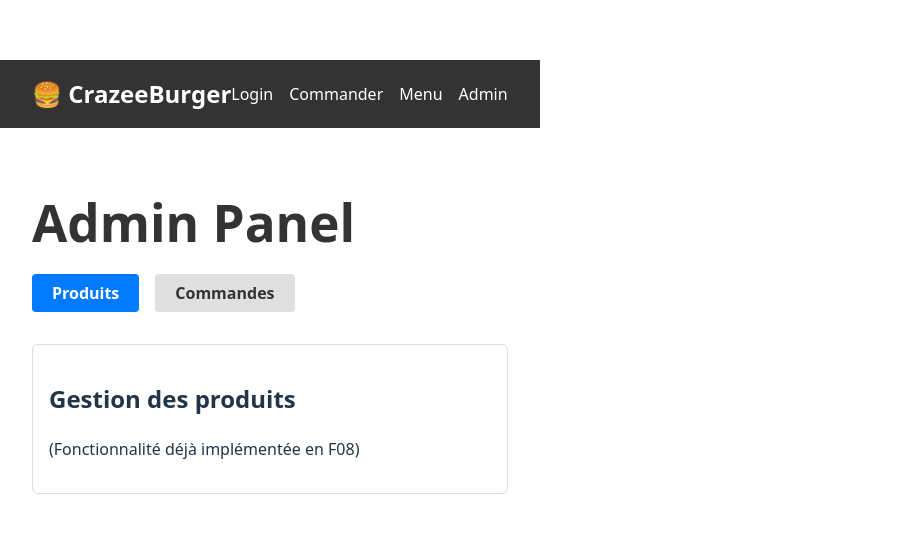
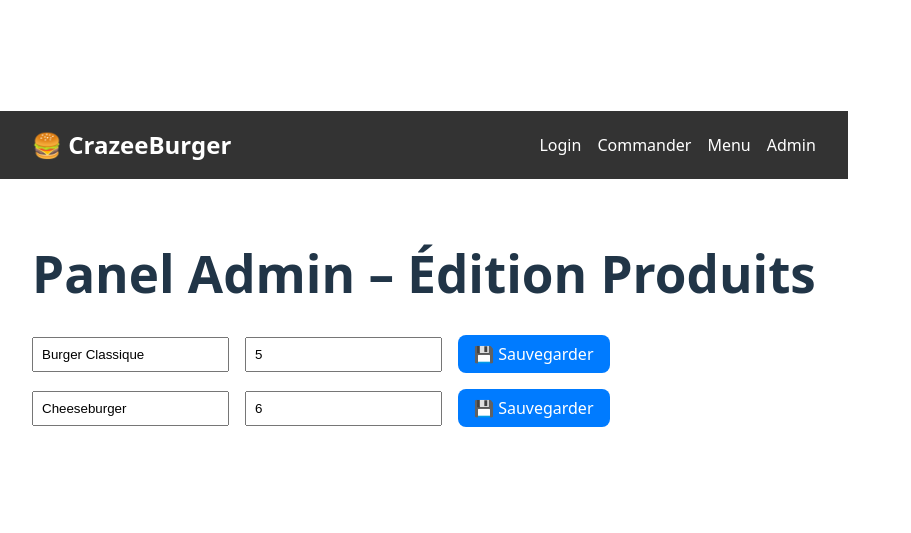
Before and after one commit to yvesnet9/crazee-burger, a React (Vite) app: page /admin in a window 1280 px wide. Shown: the part 107-640 px from the top of the page, without its empty margins (0-911 px from the left). Built offline with nearby package versions, Linux system fonts and the light colour scheme; the HTML template or start-up script is replaced by a standard one.

Commit message:
F10: édition en temps réel des produits dans le panel Admin

```diff
--- a/src/pages/AdminPage.jsx
+++ b/src/pages/AdminPage.jsx
@@ -5,100 +5,70 @@ const Container = styled.div`
   padding: 2rem;
 `;
 
-const Title = styled.h1`
-  margin-bottom: 1.5rem;
-  color: #333;
-`;
-
-const Tabs = styled.div`
-  display: flex;
-  gap: 1rem;
-  margin-bottom: 2rem;
-`;
-
-const TabButton = styled.button`
-  padding: 0.5rem 1.25rem;
-  border: none;
-  border-radius: 4px;
-  background-color: ${({ active }) => (active ? "#007bff" : "#e0e0e0")};
-  color: ${({ active }) => (active ? "white" : "#333")};
-  font-weight: bold;
-  cursor: pointer;
-  transition: background-color 0.3s;
-
-  &:hover {
-    background-color: ${({ active }) => (active ? "#0056b3" : "#cfcfcf")};
-  }
-`;
-
-const Content = styled.div`
-  padding: 1rem;
-  border: 1px solid #ddd;
-  border-radius: 6px;
-`;
-
-const OrderList = styled.ul`
+const ProductList = styled.ul`
   list-style: none;
   padding: 0;
 `;
 
-const OrderItem = styled.li`
-  margin-bottom: 0.75rem;
-  padding: 0.75rem;
-  background: #f1f1f1;
-  border-radius: 4px;
+const ProductItem = styled.li`
+  margin-bottom: 1rem;
+  display: flex;
+  align-items: center;
+  gap: 1rem;
+`;
+
+const Input = styled.input`
+  padding: 0.5rem;
+`;
+
+const Button = styled.button`
+  padding: 0.5rem 1rem;
+  background: #007bff;
+  color: white;
+  border: none;
+  cursor: pointer;
+
+  &:hover {
+    background: #0056b3;
+  }
 `;
 
 function AdminPage() {
-  const [activeTab, setActiveTab] = useState("produits");
+  const [products, setProducts] = useState([
+    { id: 1, name: "Burger Classique", price: 5 },
+    { id: 2, name: "Cheeseburger", price: 6 },
+  ]);
 
-  const [orders] = useState([
-    { id: 1, client: "Alice", items: ["Burger Classic", "Frites"] },
-    { id: 2, client: "Bob", items: ["Cheese Burger", "Coca-Cola"] },
-    { id: 3, client: "Charlie", items: ["Double Burger", "Milkshake"] },
-  ]);
+  const handleEdit = (id, field, value) => {
+    setProducts((prev) =>
+      prev.map((p) =>
+        p.id === id
+          ? { ...p, [field]: field === "price" ? Number(value) : value }
+          : p
+      )
+    );
+  };
 
   return (
     <Container>
-      <Title>Admin Panel</Title>
-      <Tabs>
-        <TabButton
-          active={activeTab === "produits"}
-          onClick={() => setActiveTab("produits")}
-        >
-          Produits
-        </TabButton>
-        <TabButton
-          active={activeTab === "commandes"}
-          onClick={() => setActiveTab("commandes")}
-        >
-          Commandes
-        </TabButton>
-      </Tabs>
-
-      <Content>
-        {activeTab === "produits" && (
-          <>
-            <h2>Gestion des produits</h2>
-            <p>(Fonctionnalité déjà implémentée en F08)</p>
-          </>
-        )}
-
-        {activeTab === "commandes" && (
-          <>
-            <h2>Liste des commandes</h2>
-            <OrderList>
-              {orders.map((order) => (
-                <OrderItem key={order.id}>
-                  <strong>Commande #{order.id}</strong> – {order.client}
-                  <br />
-                  Produits : {order.items.join(", ")}
-                </OrderItem>
-              ))}
-            </OrderList>
-          </>
-        )}
-      </Content>
+      <h1>Panel Admin – Édition Produits</h1>
+      <ProductList>
+        {products.map((p) => (
+          <ProductItem key={p.id}>
+            <Input
+              type="text"
+              value={p.name}
+              onChange={(e) => handleEdit(p.id, "name", e.target.value)}
+            />
+            <Input
+              type="number"
+              value={p.price}
+              onChange={(e) => handleEdit(p.id, "price", e.target.value)}
+            />
+            <Button>💾 Sauvegarder</Button>
+          </ProductItem>
+        ))}
+      </ProductList>
     </Container>
   );
 }
```
